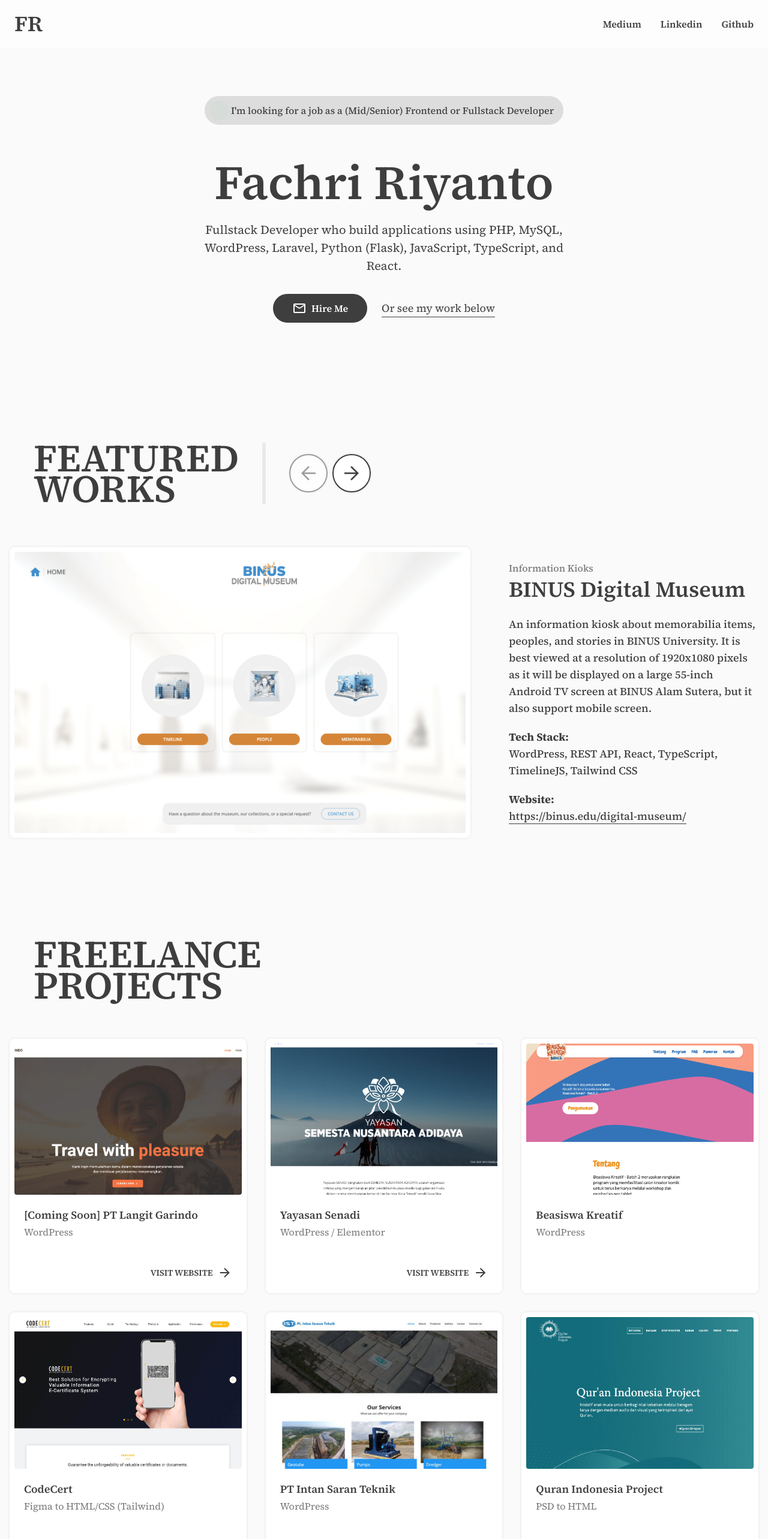
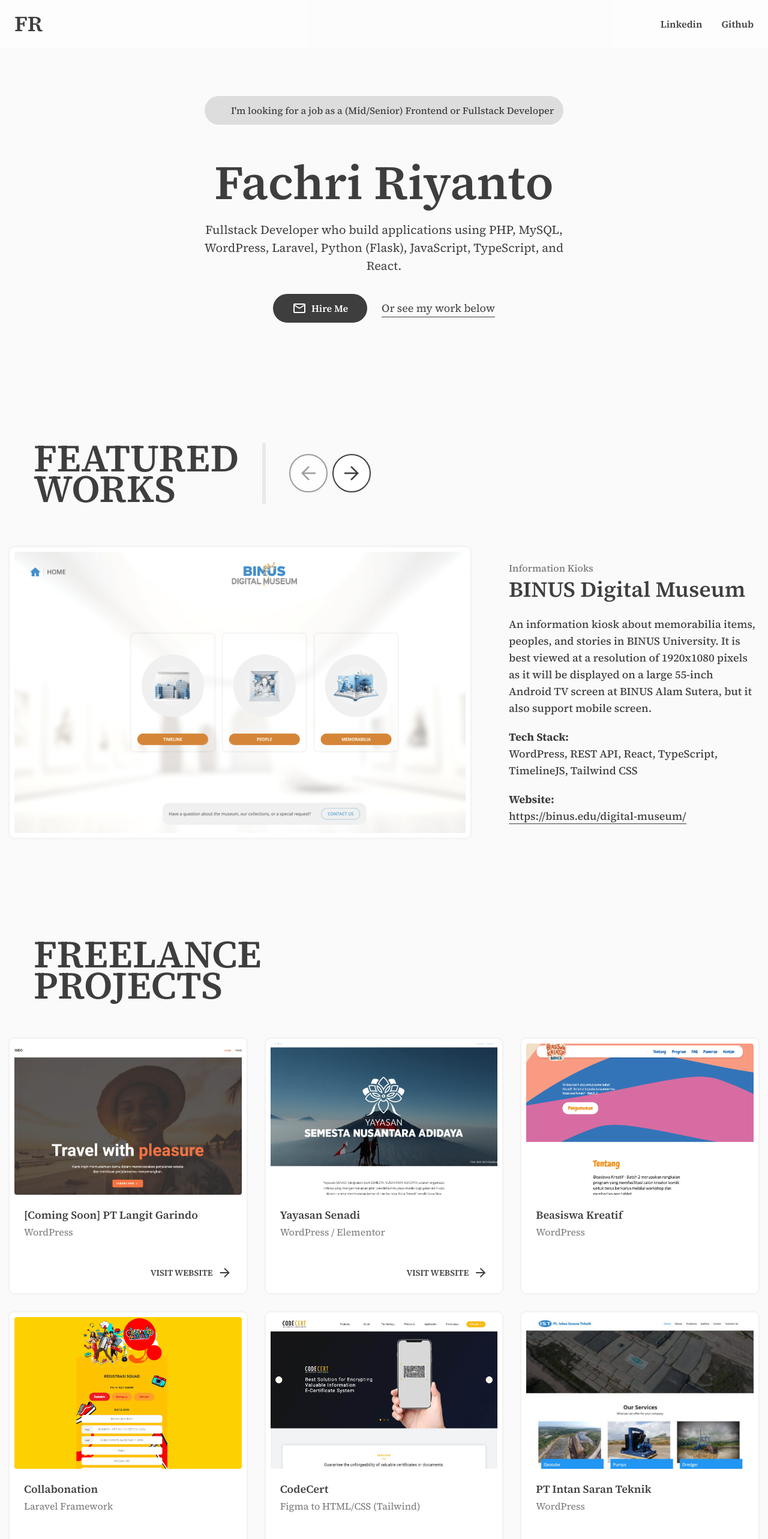
Before and after one commit to fachririyanto/friyanto, a React (Vite) app: page / in a window 1280 px wide. Shown: the top 2566 px of the page at 60% size. Built offline with nearby package versions, Linux system fonts and the light colour scheme.

Commit message:
Update menu item and freelance projects

```diff
--- a/src/blocks/FreelanceProjects/data.json
+++ b/src/blocks/FreelanceProjects/data.json
@@ -27,6 +27,15 @@
         "tech": ["WordPress"]
     },
     {
+        "id": "collabonation",
+        "title": "Collabonation",
+        "meta": "Laravel Framework",
+        "description": "",
+        "url": "",
+        "featured": "/images/portfolio/collabonation.png",
+        "tech": ["Laravel Framework"]
+    },
+    {
         "id": "codecert",
         "title": "CodeCert",
         "meta": "Figma to HTML/CSS (Tailwind)",
@@ -42,6 +51,15 @@
         "description": "",
         "url": "https://intanst.com/",
         "featured": "/images/portfolio/intanst.jpg",
+        "tech": ["WordPress"]
+    },
+    {
+        "id": "alumni-fsrd-trisakti",
+        "title": "Alumni FSRD Trisakti Repository",
+        "meta": "WordPress - Import data from Excel",
+        "description": "",
+        "url": "",
+        "featured": "/images/portfolio/alumni-fsrd-trisakti.jpg",
         "tech": ["WordPress"]
     },
     {
--- a/src/blocks/Topbar/index.tsx
+++ b/src/blocks/Topbar/index.tsx
@@ -11,9 +11,6 @@
                     </h1>
                     <div className="pl-8">
                         <ul className="flex gap-5 md:gap-8">
-                            <NavLink href="https://medium.com/@fachririyanto/" target="_blank">
-                                Medium
-                            </NavLink>
                             <NavLink href="https://www.linkedin.com/in/friyanto/" target="_blank">
                                 Linkedin
                             </NavLink>
```
Also changed, not shown: public/images/portfolio/alumni-fsrd-trisakti.jpg (added), public/images/portfolio/collabonation.png (added).
